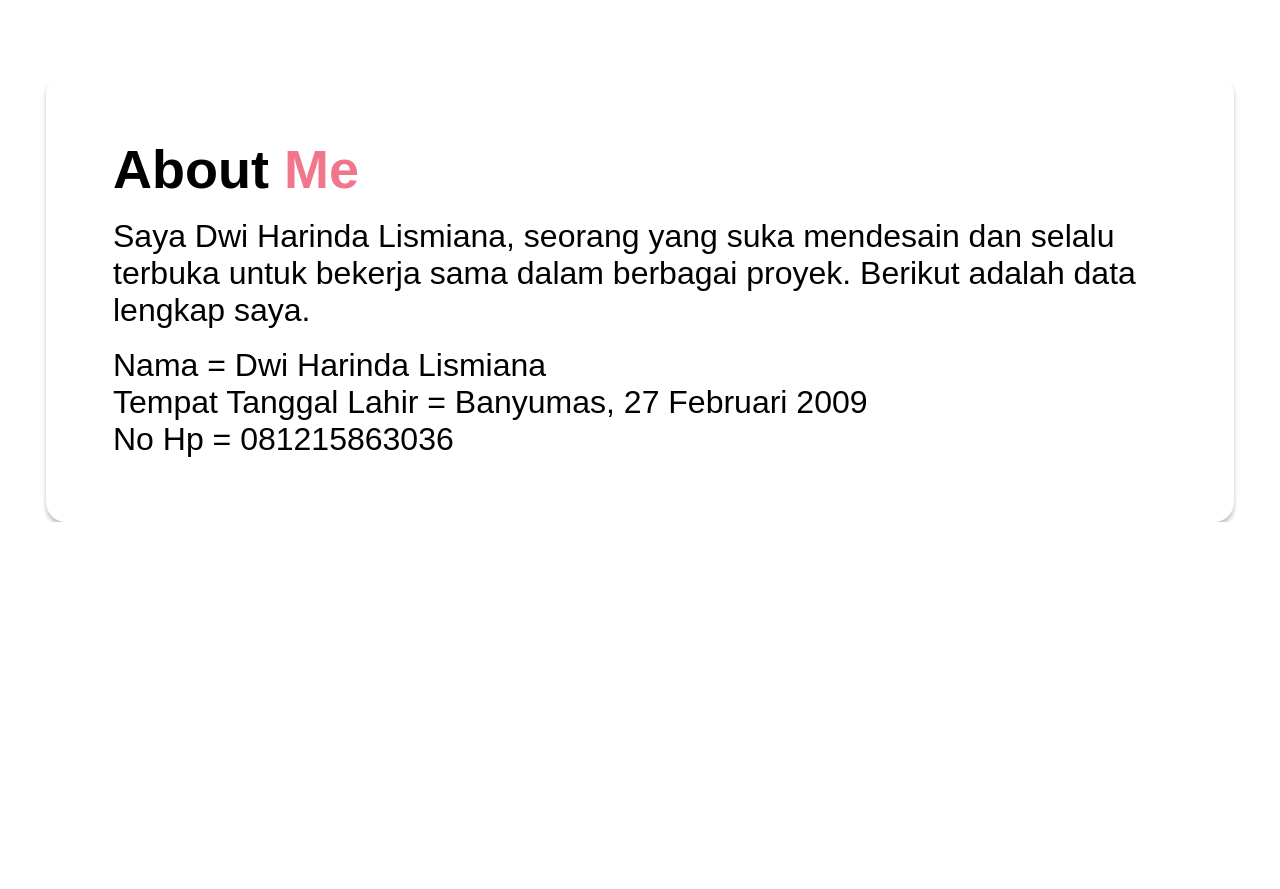
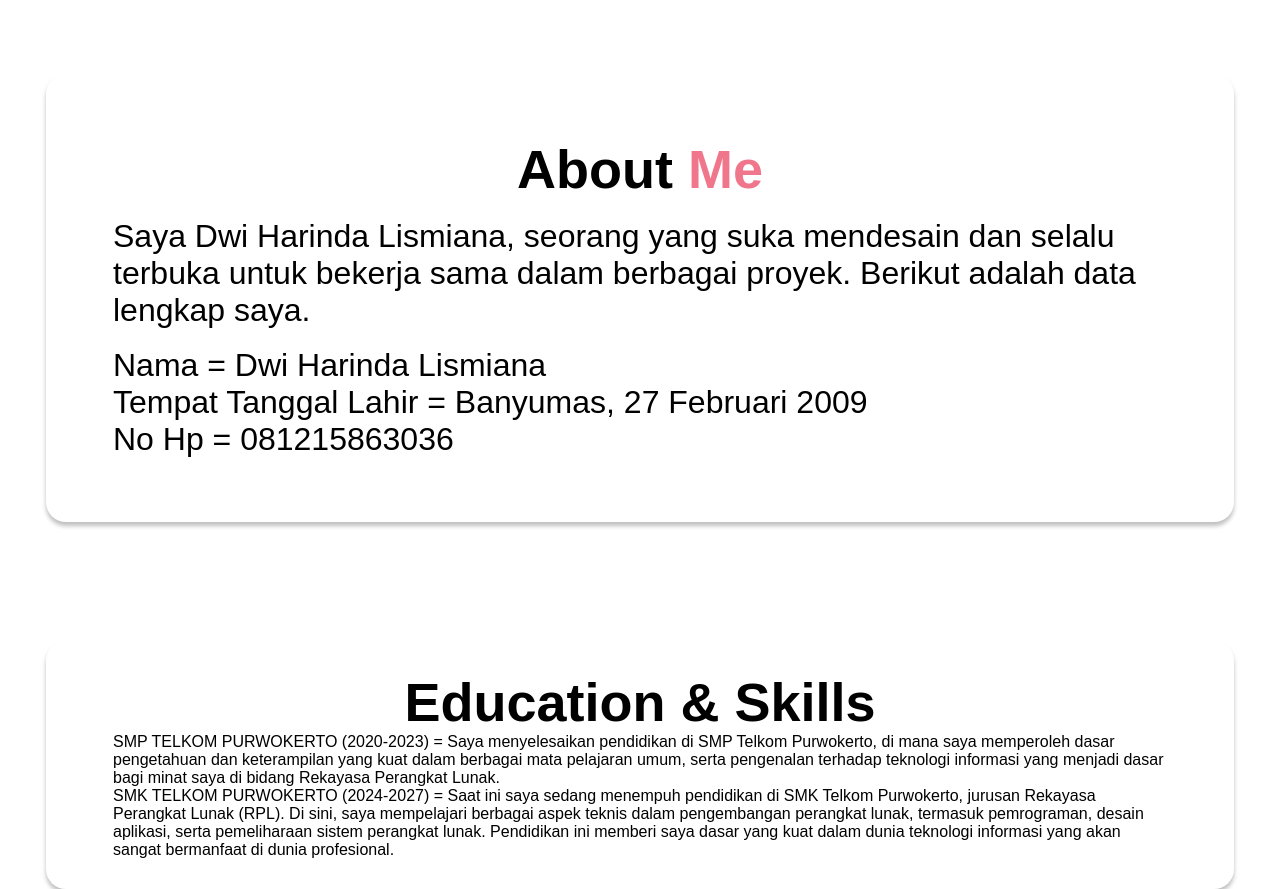
Before and after one commit to dwiharindhayy/portofolio, a plain HTML site: page index.html in a window 1280 px wide. Shown: the part 740-1629 px from the top of the page. Before the commit the page ends 1262 px from the top, so only its background shows below. Drawn offline with Linux system fonts and the light colour scheme.

Commit message:
content education

```diff
--- a/index.html
+++ b/index.html
@@ -73,6 +73,19 @@
         </div>
     </div>
 </section>
+<section class="education" id="education">
+    <div class="container-education">
+        <div class="tittle-education">
+            <h1>Education & Skills</h1>
+        </div>
+        <div class="content-education">
+            <ul>
+                <li>SMP TELKOM PURWOKERTO (2020-2023)  = Saya menyelesaikan pendidikan di SMP Telkom Purwokerto, di mana saya memperoleh dasar pengetahuan dan keterampilan yang kuat dalam berbagai mata pelajaran umum, serta pengenalan terhadap teknologi informasi yang menjadi dasar bagi minat saya di bidang Rekayasa Perangkat Lunak.</li>
+                <li>SMK TELKOM PURWOKERTO (2024-2027) = Saat ini saya sedang menempuh pendidikan di SMK Telkom Purwokerto, jurusan Rekayasa Perangkat Lunak (RPL). Di sini, saya mempelajari berbagai aspek teknis dalam pengembangan perangkat lunak, termasuk pemrograman, desain aplikasi, serta pemeliharaan sistem perangkat lunak. Pendidikan ini memberi saya dasar yang kuat dalam dunia teknologi informasi yang akan sangat bermanfaat di dunia profesional.</li>
+            </ul>
+        </div>
+    </div>
+</section>
 
 </body>
 </html>
--- a/style.css
+++ b/style.css
@@ -121,6 +121,7 @@ body{
     color: #F0768B;
     font-size: 54px;
     font-weight: 700;
+    text-align: center;
 }
 .description h1{
     color: #000000;
@@ -145,3 +146,23 @@ body{
     width: 48px;
     height: 48px;
 }
+.container-education{
+    width: 100%;
+    height: 100%;
+    box-shadow: 0px 4px 4px 0px #FFFFFF;
+    box-shadow: 0px 4px 4px 0px #00000040;
+    padding-top: 30px;
+    padding-left: 67px;
+    padding-right: 67px;
+    padding-bottom: 30px;
+    border-radius: 20px;
+    margin-top: 10%;
+}
+.education{
+    padding-left: 46px;
+    padding-right: 46px;
+}
+.tittle-education h1{
+    text-align: center;
+    font-size: 54px;
+}
```
